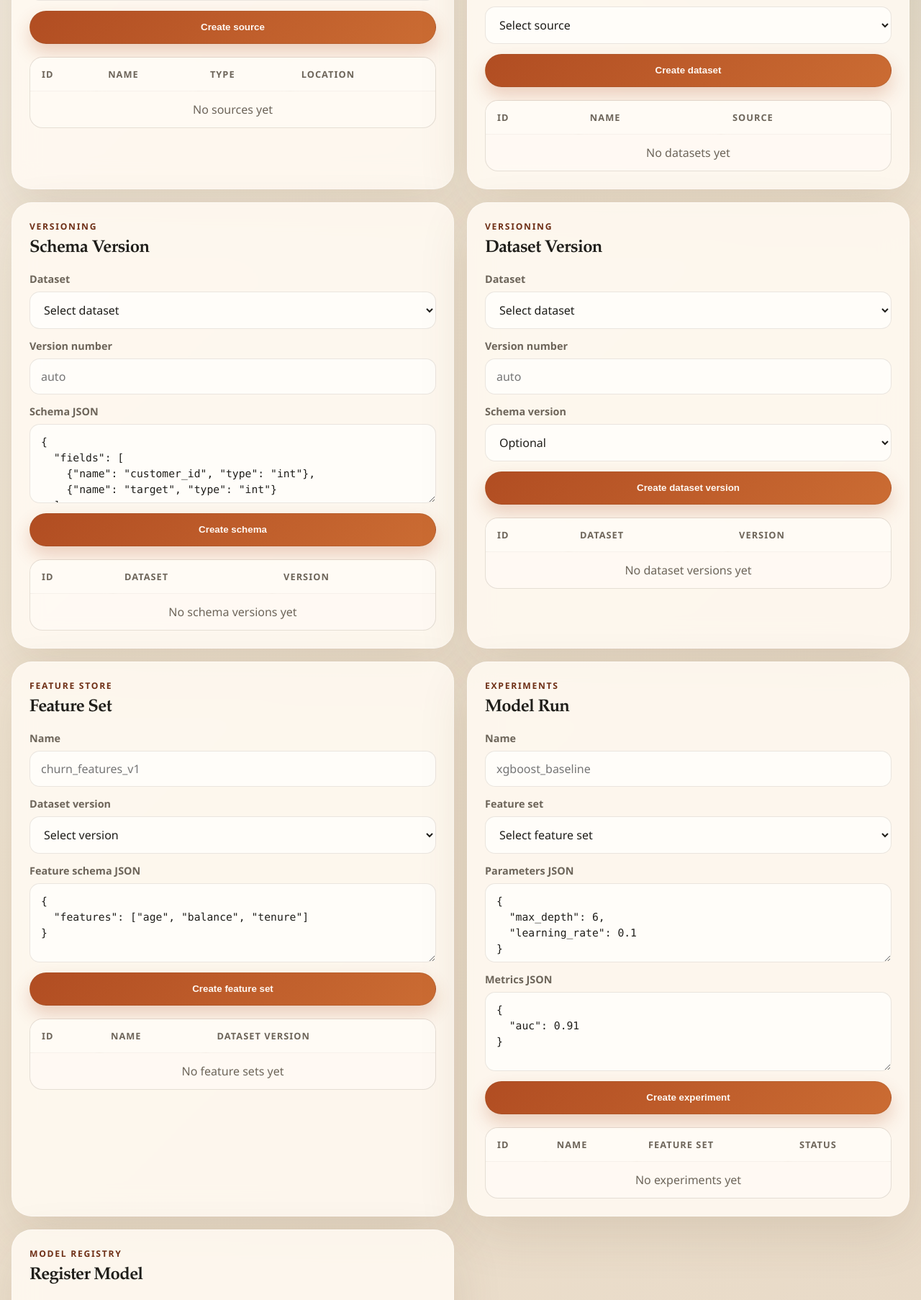
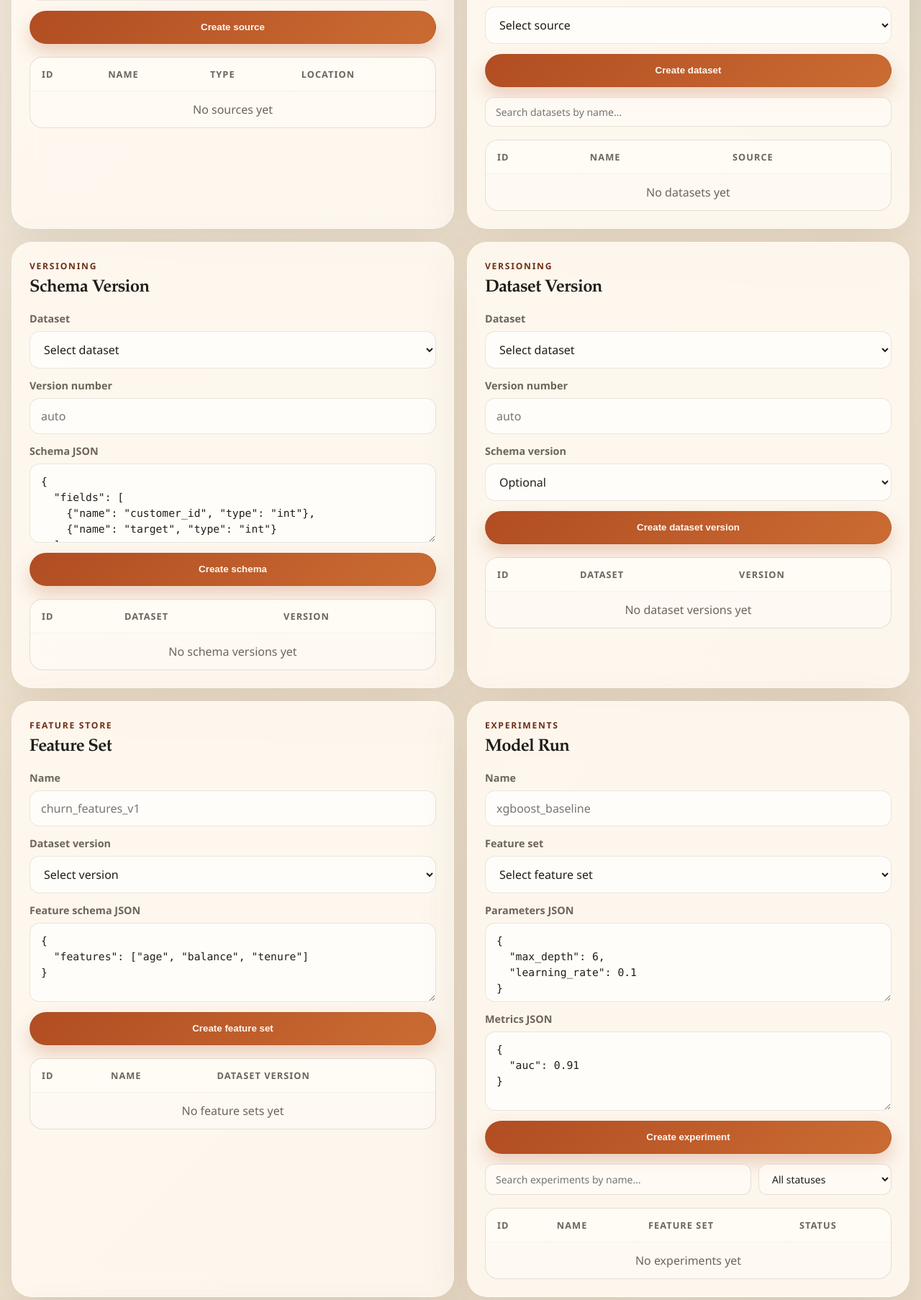
Before and after one commit to Quincc/ml-metadata-service, a FastAPI app: page /ui in a window 1280 px wide. Shown: the part 1235-3041 px from the top of the page at 72% size. Run offline with FastAPI, Linux system fonts and the light colour scheme.

Commit message:
feat: добавлен поиск и фильтр по статусу в таблицах datasets и experiments через htmx debounce

```diff
--- a/app/routers/ui.py
+++ b/app/routers/ui.py
@@ -1,7 +1,7 @@
 import json
 from typing import Any
 
-from fastapi import APIRouter, Depends, File, Form, Request, UploadFile
+from fastapi import APIRouter, File, Form, Request, UploadFile
 from fastapi.responses import HTMLResponse, RedirectResponse
 from fastapi.templating import Jinja2Templates
 from sqlalchemy import select
@@ -13,8 +13,8 @@ from app.models.datasource import DataSource
 from app.models.experiment import Experiment
 from app.models.feature_set import FeatureSet
 from app.models.model import Model
+from app.models.schema_version import SchemaVersion
 from app.routers import DBSession
-from app.models.schema_version import SchemaVersion
 from app.schemas.lineage import LineageGraph, LineageNode, LineageRead
 from app.services.lineage_service import LineageService
 from app.services.schema_inference import infer_schema_from_csv
@@ -714,6 +714,44 @@ def _archived_rows(db: DBSession) -> dict[str, list[dict]]:
     }
 
 
+@router.get("/search/datasets", response_class=HTMLResponse)
+def search_datasets_ui(request: Request, db: DBSession, q: str = "") -> HTMLResponse:
+    stmt = select(Dataset).where(Dataset.deleted_at.is_(None))
+    if q:
+        stmt = stmt.where(Dataset.name.ilike(f"%{q}%"))
+    datasets = db.scalars(stmt.order_by(Dataset.id.desc())).all()
+    sources = db.scalars(select(DataSource).where(DataSource.deleted_at.is_(None))).all()
+    source_lookup = {s.id: s.name for s in sources}
+    return templates.TemplateResponse(
+        "ui/_datasets_table.html.j2",
+        {"request": request, "datasets": datasets, "source_lookup": source_lookup, "filter_q": q},
+    )
+
+
+@router.get("/search/experiments", response_class=HTMLResponse)
+def search_experiments_ui(
+    request: Request, db: DBSession, q: str = "", status: str = ""
+) -> HTMLResponse:
+    stmt = select(Experiment).where(Experiment.deleted_at.is_(None))
+    if q:
+        stmt = stmt.where(Experiment.name.ilike(f"%{q}%"))
+    if status:
+        stmt = stmt.where(Experiment.status == status)
+    experiments = db.scalars(stmt.order_by(Experiment.id.desc())).all()
+    feature_sets = db.scalars(select(FeatureSet).where(FeatureSet.deleted_at.is_(None))).all()
+    feature_lookup = {f.id: f.name for f in feature_sets}
+    return templates.TemplateResponse(
+        "ui/_experiments_table.html.j2",
+        {
+            "request": request,
+            "experiments": experiments,
+            "feature_lookup": feature_lookup,
+            "filter_q": q,
+            "filter_status": status,
+        },
+    )
+
+
 @router.get("/archive", response_class=HTMLResponse)
 def archive_view(
     request: Request,
--- a/app/static/styles.css
+++ b/app/static/styles.css
@@ -367,6 +367,29 @@ tbody tr:last-child td {
   margin-top: 18px;
 }
 
+.filter-input {
+  width: 100%;
+  padding: 10px 14px;
+  border-radius: 12px;
+  border: 1px solid var(--line);
+  background: rgba(255, 251, 245, 0.85);
+  font-size: 14px;
+  margin-top: 14px;
+}
+.filter-input:focus {
+  outline: none;
+  border-color: #5b6cff;
+  box-shadow: 0 0 0 3px rgba(91, 108, 255, 0.18);
+}
+
+.filter-row {
+  display: grid;
+  grid-template-columns: 2fr 1fr;
+  gap: 10px;
+  margin-top: 14px;
+}
+.filter-row .filter-input { margin-top: 0; }
+
 .code-block {
   background: #0f1228;
   color: #e6ebff;
--- a/app/templates/ui/_dashboard_content.html.j2
+++ b/app/templates/ui/_dashboard_content.html.j2
@@ -73,22 +73,10 @@
       </label>
       <button type="submit">Create dataset</button>
     </form>
-    <div class="table-wrap">
-      <table>
-        <thead><tr><th>ID</th><th>Name</th><th>Source</th></tr></thead>
-        <tbody>
-          {% for dataset in datasets %}
-            <tr>
-              <td>#{{ dataset.id }}</td>
-              <td><a href="/ui/datasets/{{ dataset.id }}">{{ dataset.name }}</a></td>
-              <td>{{ source_lookup.get(dataset.source_id, 'Unknown') }}</td>
-            </tr>
-          {% else %}
-            <tr><td colspan="3" class="empty-row">No datasets yet</td></tr>
-          {% endfor %}
-        </tbody>
-      </table>
-    </div>
+    <input type="search" name="q" placeholder="Search datasets by name…" class="filter-input"
+           hx-get="/ui/search/datasets" hx-target="#datasets-table-wrap" hx-swap="outerHTML"
+           hx-trigger="keyup changed delay:300ms, search" />
+    {% include "ui/_datasets_table.html.j2" %}
   </section>
 
   <section class="panel">
@@ -185,23 +173,18 @@
 }', required=True, css_class='code-input') }}
       <button type="submit">Create experiment</button>
     </form>
-    <div class="table-wrap">
-      <table>
-        <thead><tr><th>ID</th><th>Name</th><th>Feature set</th><th>Status</th></tr></thead>
-        <tbody>
-          {% for experiment in experiments %}
-            <tr>
-              <td>#{{ experiment.id }}</td>
-              <td><a href="/ui/experiments/{{ experiment.id }}">{{ experiment.name }}</a></td>
-              <td>{{ feature_lookup.get(experiment.feature_set_id, 'Unknown') }}</td>
-              <td><span class="status-pill status-{{ experiment.status }}">{{ experiment.status }}</span></td>
-            </tr>
-          {% else %}
-            <tr><td colspan="4" class="empty-row">No experiments yet</td></tr>
-          {% endfor %}
-        </tbody>
-      </table>
+    <div class="filter-row" hx-get="/ui/search/experiments" hx-target="#experiments-table-wrap" hx-swap="outerHTML"
+         hx-trigger="keyup changed delay:300ms from:input[name=q], change from:select[name=status]"
+         hx-include="this">
+      <input type="search" name="q" placeholder="Search experiments by name…" class="filter-input" />
+      <select name="status" class="filter-input">
+        <option value="">All statuses</option>
+        {% for s in ['created', 'running', 'finished', 'failed'] %}
+          <option value="{{ s }}">{{ s }}</option>
+        {% endfor %}
+      </select>
     </div>
+    {% include "ui/_experiments_table.html.j2" %}
   </section>
 
   <section class="panel">
--- /dev/null
+++ b/app/templates/ui/_datasets_table.html.j2
@@ -0,0 +1,16 @@
+<div id="datasets-table-wrap" class="table-wrap">
+  <table>
+    <thead><tr><th>ID</th><th>Name</th><th>Source</th></tr></thead>
+    <tbody>
+      {% for dataset in datasets %}
+        <tr>
+          <td>#{{ dataset.id }}</td>
+          <td><a href="/ui/datasets/{{ dataset.id }}">{{ dataset.name }}</a></td>
+          <td>{{ source_lookup.get(dataset.source_id, 'Unknown') }}</td>
+        </tr>
+      {% else %}
+        <tr><td colspan="3" class="empty-row">{% if filter_q %}No datasets match "{{ filter_q }}"{% else %}No datasets yet{% endif %}</td></tr>
+      {% endfor %}
+    </tbody>
+  </table>
+</div>
--- /dev/null
+++ b/app/templates/ui/_experiments_table.html.j2
@@ -0,0 +1,17 @@
+<div id="experiments-table-wrap" class="table-wrap">
+  <table>
+    <thead><tr><th>ID</th><th>Name</th><th>Feature set</th><th>Status</th></tr></thead>
+    <tbody>
+      {% for experiment in experiments %}
+        <tr>
+          <td>#{{ experiment.id }}</td>
+          <td><a href="/ui/experiments/{{ experiment.id }}">{{ experiment.name }}</a></td>
+          <td>{{ feature_lookup.get(experiment.feature_set_id, 'Unknown') }}</td>
+          <td><span class="status-pill status-{{ experiment.status }}">{{ experiment.status }}</span></td>
+        </tr>
+      {% else %}
+        <tr><td colspan="4" class="empty-row">{% if filter_q or filter_status %}No experiments match the filters{% else %}No experiments yet{% endif %}</td></tr>
+      {% endfor %}
+    </tbody>
+  </table>
+</div>
```
